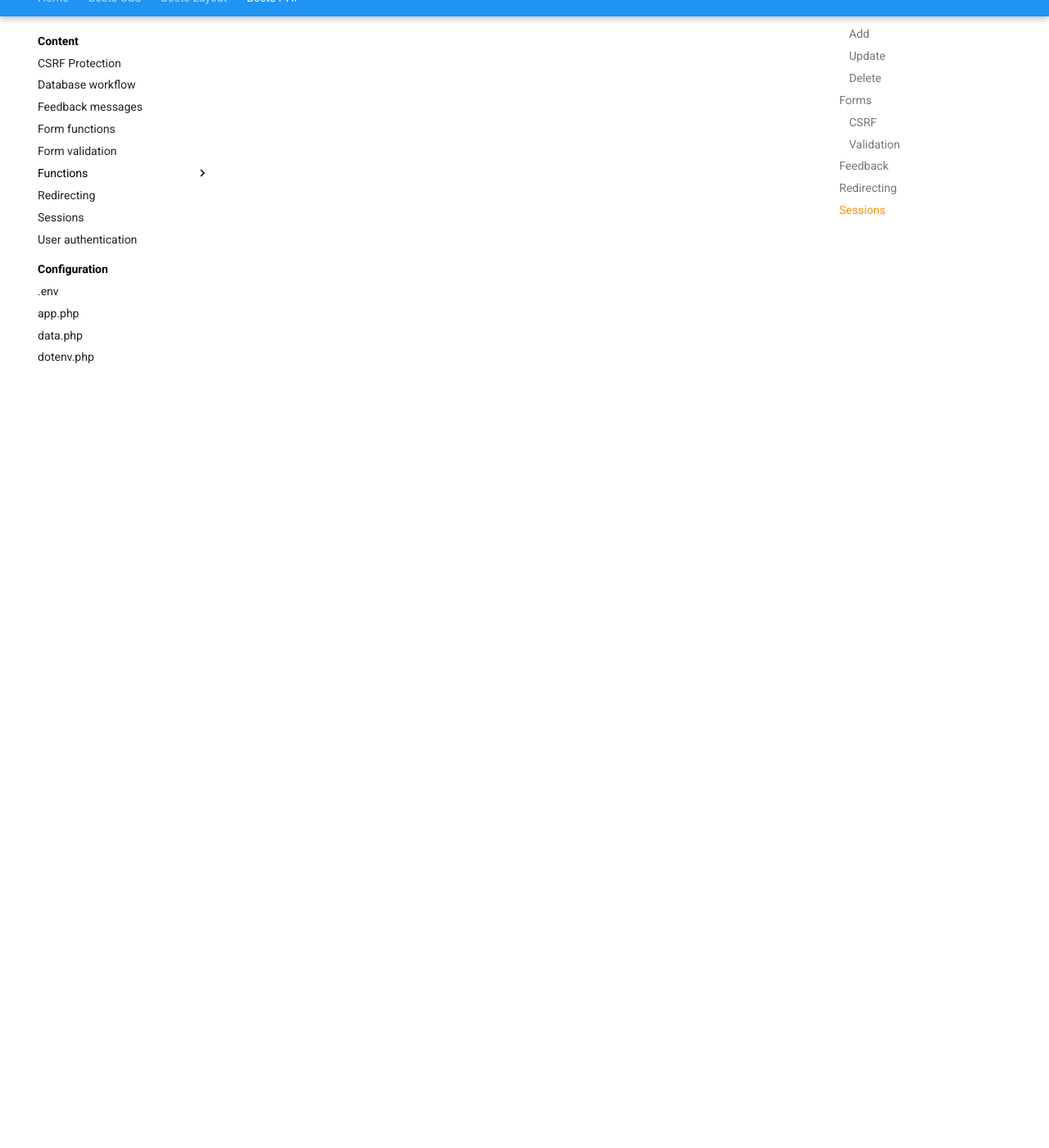
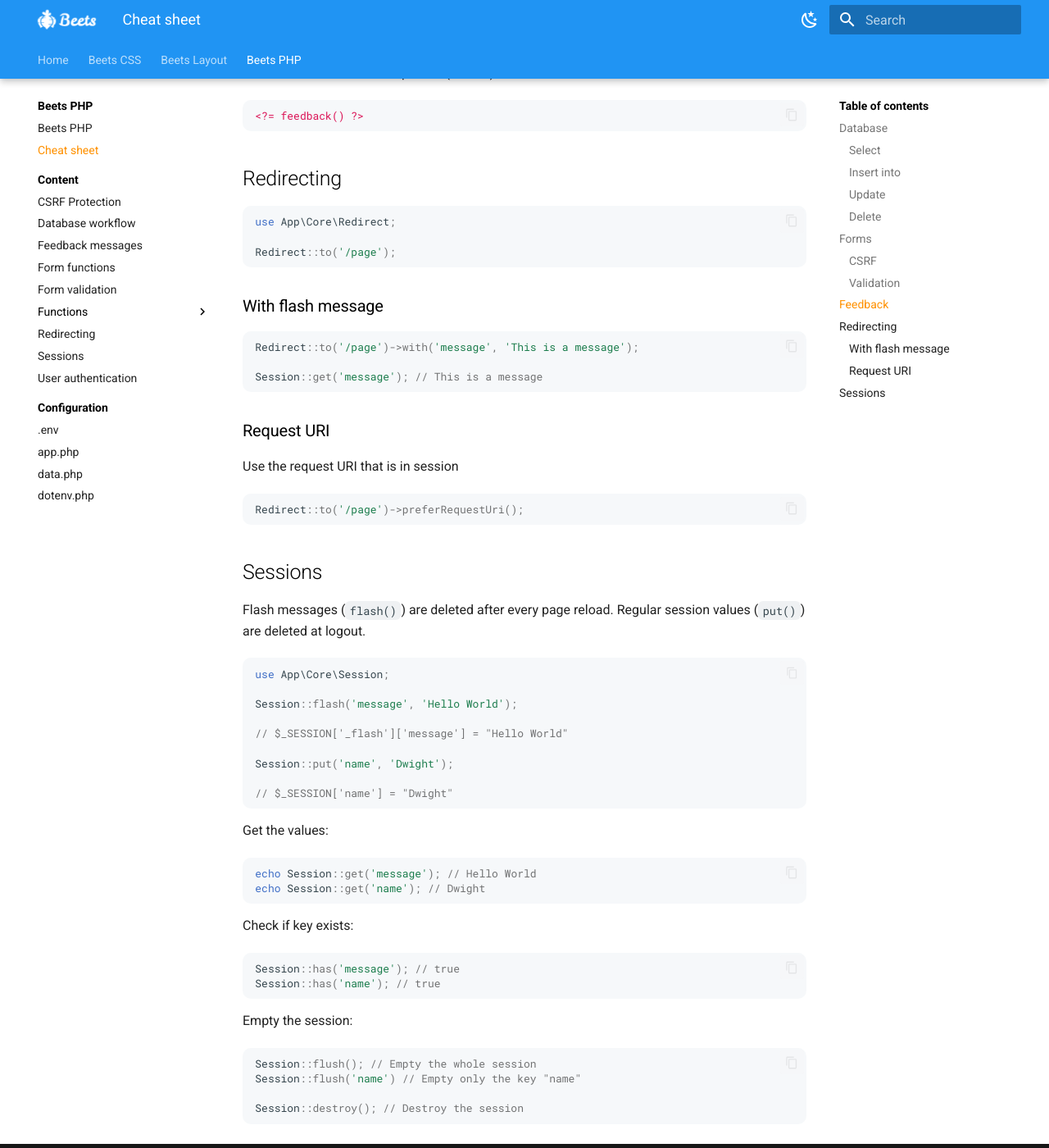
Before and after one commit to jonasbirkelof/beets, an MkDocs documentation site: the page built from docs/beets-php/cheat-sheet.md, in a window 1280 px wide and 1400 px high, scrolled down 3523 px. Shown: the whole window at 82% size. Built offline with MkDocs 1.6.1 and Material for MkDocs 9.7.7, drawn with Linux system fonts in a browser that asks for light colours; some of the changed text lies outside the part shown.

Commit message:
Cheat sheet, redirect

````diff
--- a/docs/beets-php/cheat-sheet.md
+++ b/docs/beets-php/cheat-sheet.md
@@ -53,11 +51,9 @@ return $result ?: [];
 print_r($users);
 ```
 
-### Add
+### Insert into
 
 ```php
-use App\Core\Databas as DB;
-
 $sql = "INSERT INTO table (col_1, col_2) VALUES (:val_1, :val_2)";
 $result = DB::query($sql, ['val_1' => 'foo', 'val_2' => 'bar']);
 ```
@@ -129,15 +121,15 @@ $Form->flashOld([
 ]);
 ```
 
-Echo the errors and style the input (in view):
+Echo the errors and style the input (in view) if there are any:
 
 ```html
 <input
 	type="text"
-	class="<?= errorStyle('first_name') ?>"
+	class="<?= errorStyle('input_name') ?>"
 	name="input_name"
 >
-<?= errors('input_name') ?>
+<?= error('input_name') ?>
 ```
 
 Validation methods and their parameters:
@@ -161,6 +153,95 @@ unique(['error', 'ignore'])
 
 ## Feedback
 
+```php
+use App\Http\Feedback;
+
+// Set feedback name
+Feedback::set('save_success');
+
+// Create the component
+Feedback::create('save_success')->toast([
+    'text' =>, 'The post was saved',
+    'style' =>, 'success',
+    'icon' =>, 'fa-solid fa-check-circle'
+]);
+
+// Run the feedback message
+Feedback::run();
+```
+
+Feedback types and their properties:
+
+```php
+alert(['text', 'style', 'icon'])
+toast(['text', 'style', 'icon', 'offset-y'])
+```
+
+Echo out the feedback component (in view) if there is one:
+
+```html
+<?= feedback() ?>
+```
+
 ## Redirecting
 
+```php
+use App\Core\Redirect;
+
+Redirect::to('/page');
+```
+
+### With flash message
+
+```php
+Redirect::to('/page')->with('message', 'This is a message');
+
+Session::get('message'); // This is a message
+```
+
+### Request URI
+
+Use the request URI that is in session
+
+```php
+Redirect::to('/page')->preferRequestUri();
+```
+
 ## Sessions
+
+Flash messages (`flash()`) are deleted after every page reload. Regular session values (`put()`) are deleted at logout.
+
+```php
+use App\Core\Session;
+
+Session::flash('message', 'Hello World');
+
+// $_SESSION['_flash']['message'] = "Hello World"
+
+Session::put('name', 'Dwight');
+
+// $_SESSION['name'] = "Dwight"
+```
+
+Get the values:
+
+```php
+echo Session::get('message'); // Hello World
+echo Session::get('name'); // Dwight
+```
+
+Check if key exists:
+
+```php
+Session::has('message'); // true
+Session::has('name'); // true
+```
+
+Empty the session:
+
+```php
+Session::flush(); // Empty the whole session
+Session::flush('name') // Empty only the key "name"
+
+Session::destroy(); // Destroy the session
+```
````
Also changed, not shown: other parts of docs/beets-php/cheat-sheet.md (+0 -6 lines), docs/beets-php/app-functions.md (+1 -1 lines), docs/beets-php/redirecting.md (+12 -21 lines).
